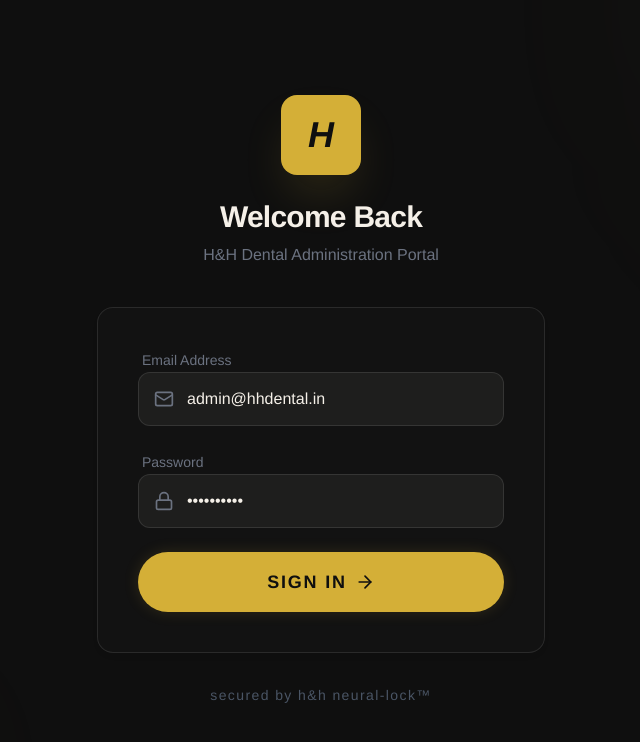
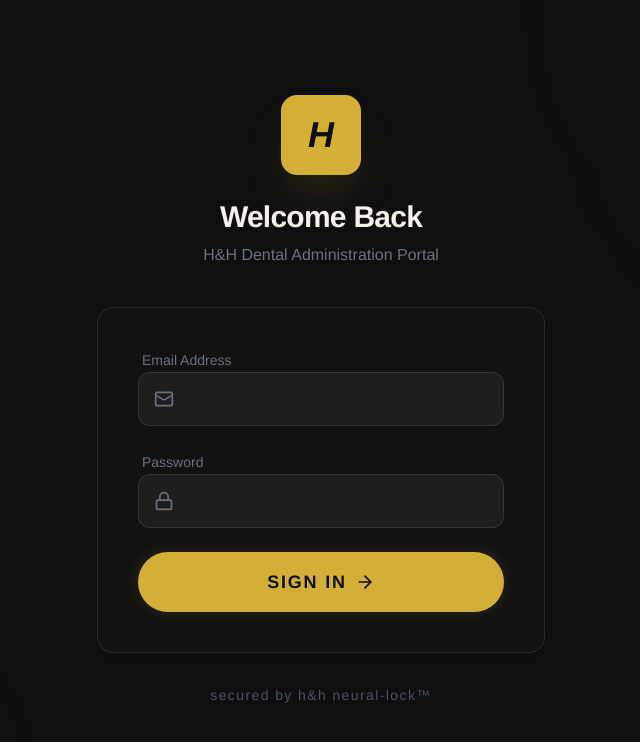
Before and after one commit to Swatipatil28/venraj-final-, a React (Vite) app in the folder HH DENTAL ADMIN/: page /login in a window 1280 px wide. Shown: the top 742 px of the page, without its empty margins (319-959 px from the left). Built offline with nearby package versions, Linux system fonts and the light colour scheme; no server answers.

Commit message:
fix: removed demo mode, cleared login prefill, fixed related services logic

```diff
--- a/HH DENTAL ADMIN/src/components/Sidebar.tsx
+++ b/HH DENTAL ADMIN/src/components/Sidebar.tsx
@@ -97,11 +97,6 @@ export default function Sidebar() {
 
       {/* Profile/Logout Section per Theme */}
       <div className="p-6 border-t border-border-subtle space-y-4">
-        <div className="px-3 py-2 rounded-xl bg-accent/10 border border-accent/20 flex flex-col gap-1 items-center justify-center">
-          <span className="text-[10px] font-bold text-accent uppercase tracking-[0.2em]">{isCollapsed ? 'DM' : 'Demo Mode'}</span>
-          {!isCollapsed && <span className="text-[8px] text-accent/60 font-bold uppercase tracking-widest">v2.0 Clinical OS</span>}
-        </div>
-
         <div className="flex items-center gap-3">
           <div className="w-10 h-10 rounded-full bg-gradient-to-tr from-brand-gold to-accent flex-shrink-0" />
           {!isCollapsed && (
--- a/HH DENTAL ADMIN/src/pages/DashboardPage.tsx
+++ b/HH DENTAL ADMIN/src/pages/DashboardPage.tsx
@@ -77,7 +77,6 @@ export default function DashboardPage() {
         <div className="flex flex-col gap-1">
           <div className="flex items-center gap-3">
             <h2 className="text-4xl font-light tracking-tight text-text-primary">{t('managementOverview').split(' ')[0]} <span className="text-accent italic">{t('managementOverview').split(' ')[1]}</span></h2>
-            <span className="px-2 py-1 rounded-md bg-accent/10 border border-accent/20 text-[10px] font-bold text-accent uppercase tracking-widest h-fit mt-2">Demo Mode</span>
           </div>
           <p className="text-text-muted text-sm mt-1">{t('performanceTracking')} {new Date().toLocaleDateString(language === 'te' ? 'te-IN' : 'en-US', { month: 'long', day: 'numeric', year: 'numeric' })}.</p>
         </div>
--- a/HH DENTAL ADMIN/src/pages/LoginPage.tsx
+++ b/HH DENTAL ADMIN/src/pages/LoginPage.tsx
@@ -12,8 +12,8 @@ import { AuthService } from '../services/adminService';
 import { useToast } from '../components/Toast';
 
 export default function LoginPage() {
-  const [email, setEmail] = useState('admin@hhdental.in');
-  const [password, setPassword] = useState('Admin@1234');
+  const [email, setEmail] = useState('');
+  const [password, setPassword] = useState('');
   const [isLoading, setIsLoading] = useState(false);
   const login = useAuthStore((state) => state.login);
   const { showToast } = useToast();
```
Also changed, not shown: HH DENTAL ADMIN/vercel.json, 1 other file (tests, documents, lock files or other folders).
